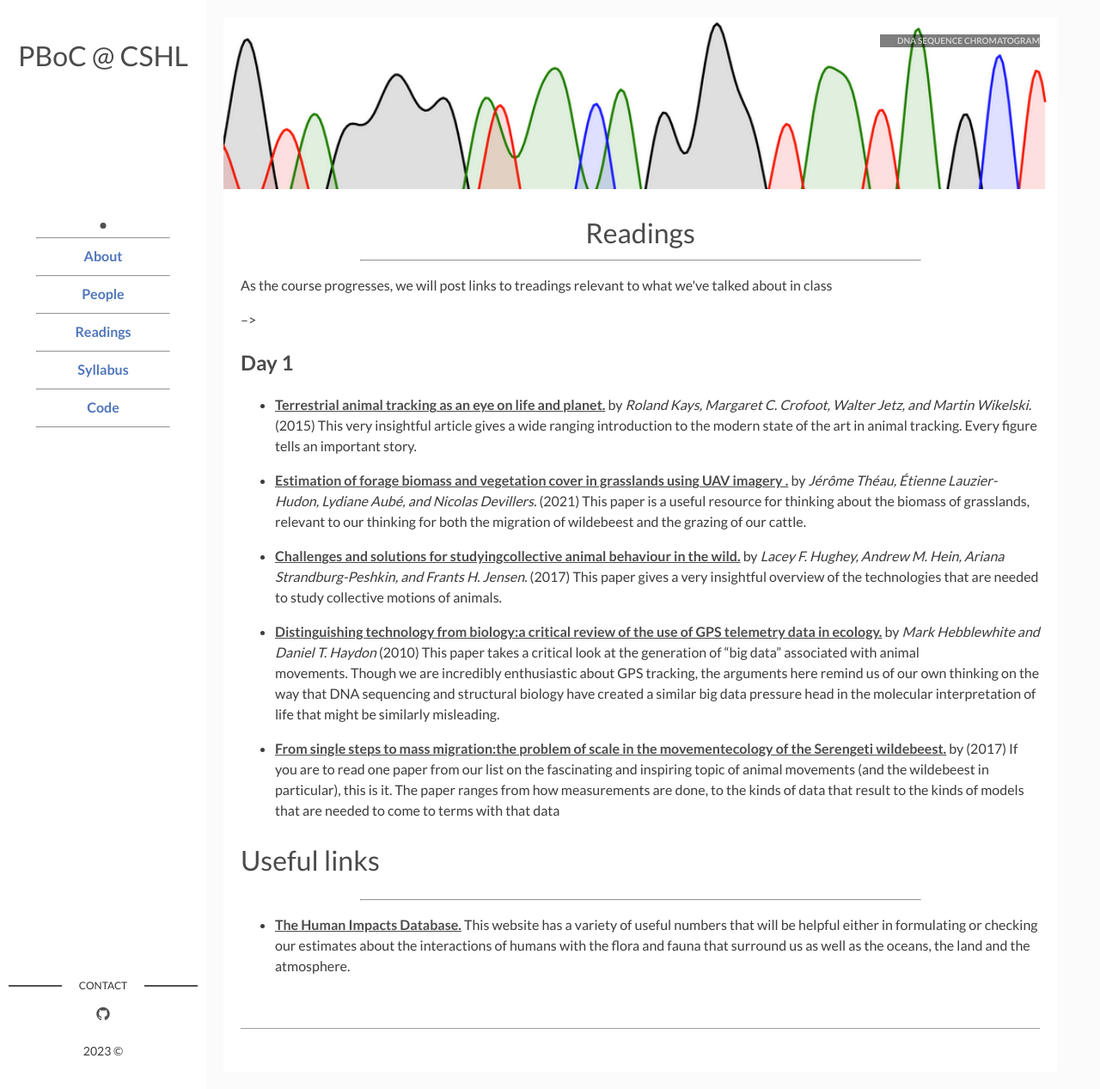
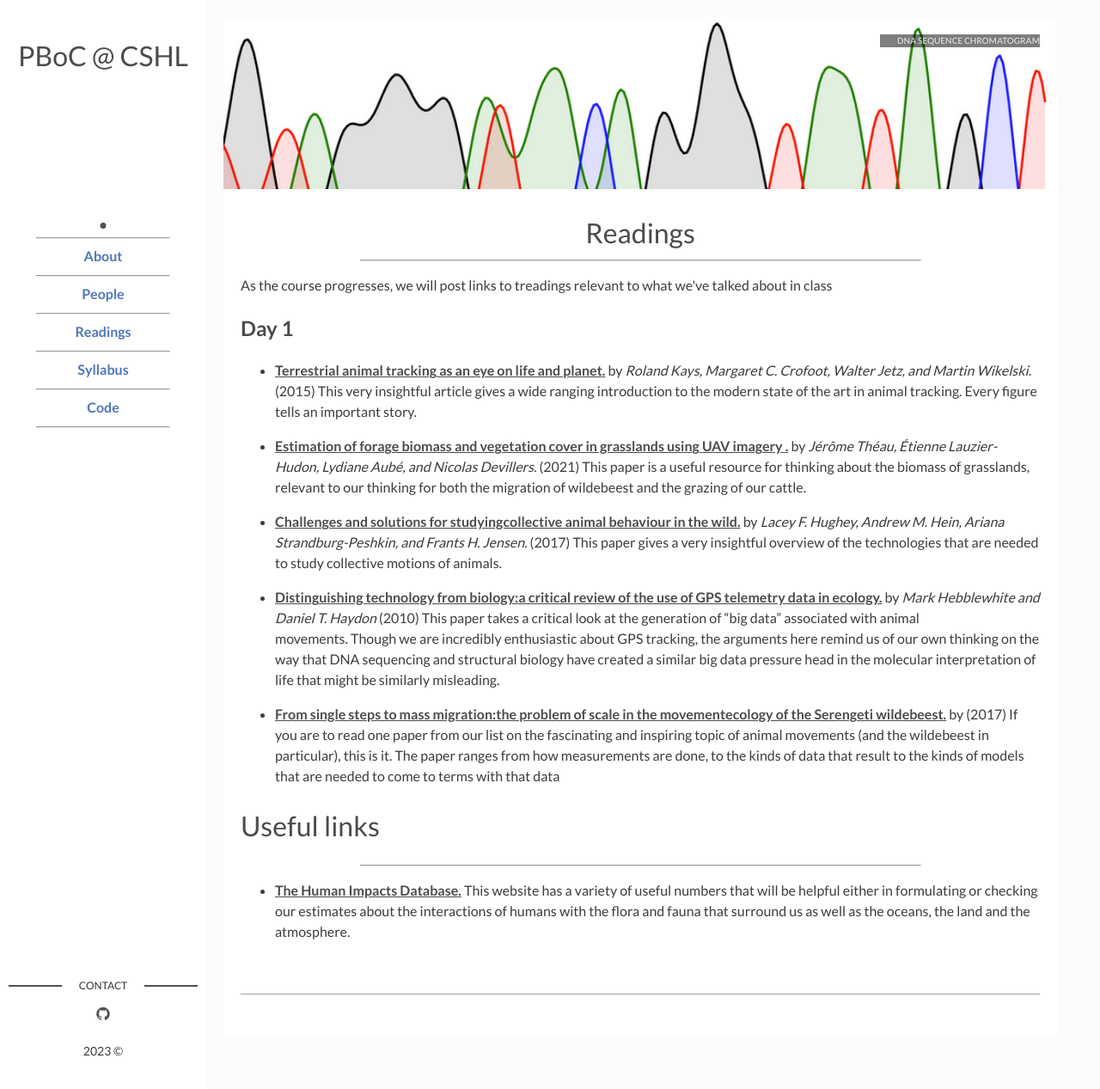
Before and after one commit to RPGroup-PBoC/cshl_pboc_2023, a Jekyll site: the page built from page02_readings.md, in a window 1280 px wide and 1267 px high. Shown: the whole window at 86% size. Built offline with Jekyll 4.4.1, drawn with Linux system fonts in a browser that asks for light colours.

Commit message:
cleaning up HTML

```diff
--- a/page02_readings.md
+++ b/page02_readings.md
@@ -9,15 +9,10 @@ sidebar: true
 
 ---
 
-<!--
-This page autogenerates a list of readings by day and a collated list of links.
-All information is scraped from the _data/readings.yaml and _data/links.yaml.
-Edit those to update the website
--->
 <p> As the course progresses, we will post links to treadings relevant to what
 we've talked about in class</p>
 
-{% for day in site.data.readings %} -->
+{% for day in site.data.readings %}
 ## {{day[0]}}
 {% for pub in day[1] %}
 * [**{{pub.title}}**]({{site.baseurl}}/assets/pdfs/{{pub.link}}) by
```
